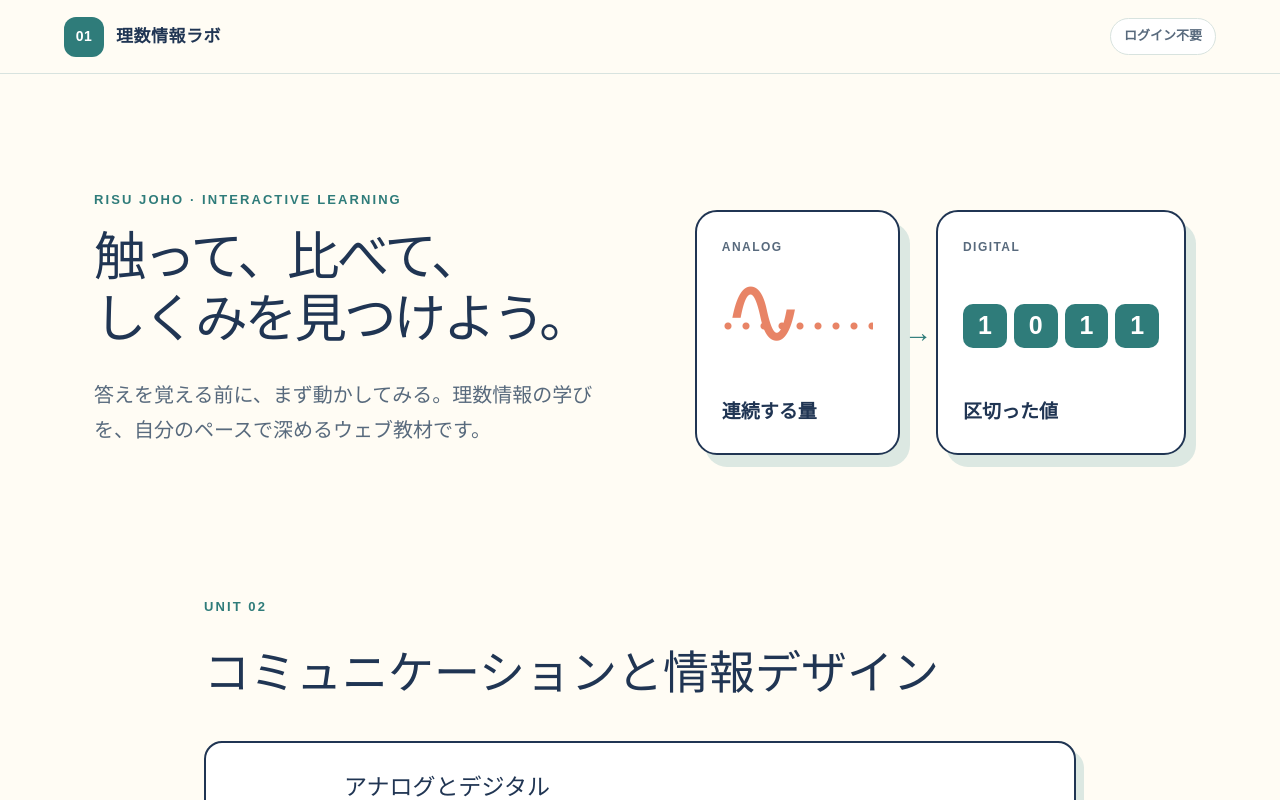
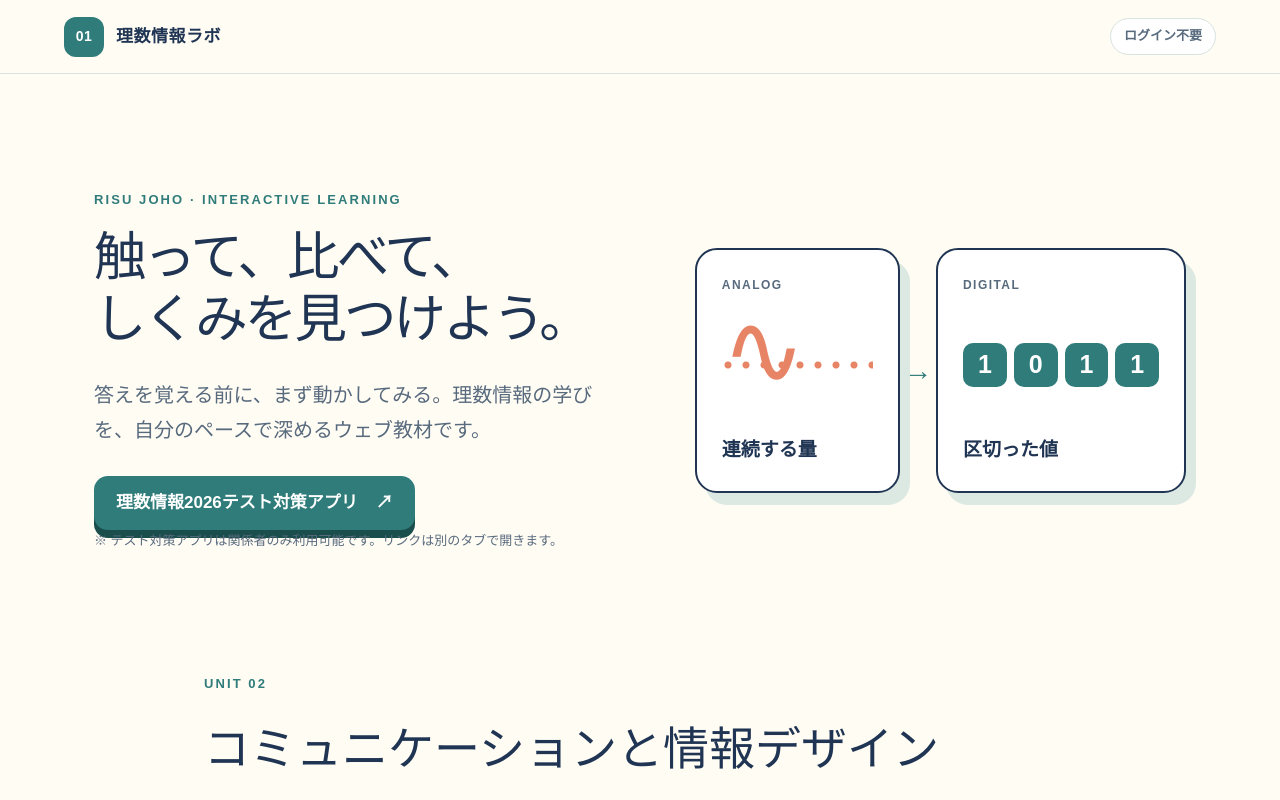
Before and after one commit to KeiichiKure/YSFH-Infomatics-2026, a Next.js app: page / in a window 1280 px wide. Shown: the top 800 px of the page. Built offline with nearby package versions, Linux system fonts and the light colour scheme; no server answers.

Commit message:
Link test preparation app from homepage

```diff
--- a/app/page.tsx
+++ b/app/page.tsx
@@ -17,6 +17,21 @@ export default function Home() {
           <h1><span>触って、比べて、</span><span>しくみを見つけよう。</span></h1>
           <p className="hero-lead">
             答えを覚える前に、まず動かしてみる。理数情報の学びを、自分のペースで深めるウェブ教材です。
+          </p>
+          <div className="hero-actions">
+            <a
+              className="primary-button"
+              href="https://script.google.com/a/macros/edu.city.yokohama.jp/s/AKfycbyknHkVo9fkchJtL2k9TvRNWLwXJ3DdkMD_RineCUfytH7H8TOpxzdntVKK7Rcu3KT5/exec"
+              target="_blank"
+              rel="noopener noreferrer"
+              aria-describedby="quiz-access-note"
+            >
+              <span>理数情報2026テスト対策アプリ</span>
+              <span aria-hidden="true">↗</span>
+            </a>
+          </div>
+          <p className="hero-note" id="quiz-access-note">
+            ※ テスト対策アプリは関係者のみ利用可能です。リンクは別のタブで開きます。
           </p>
         </div>
         <div className="hero-visual" aria-label="連続的な波が0と1のデジタルデータへ変わるイメージ">
```
